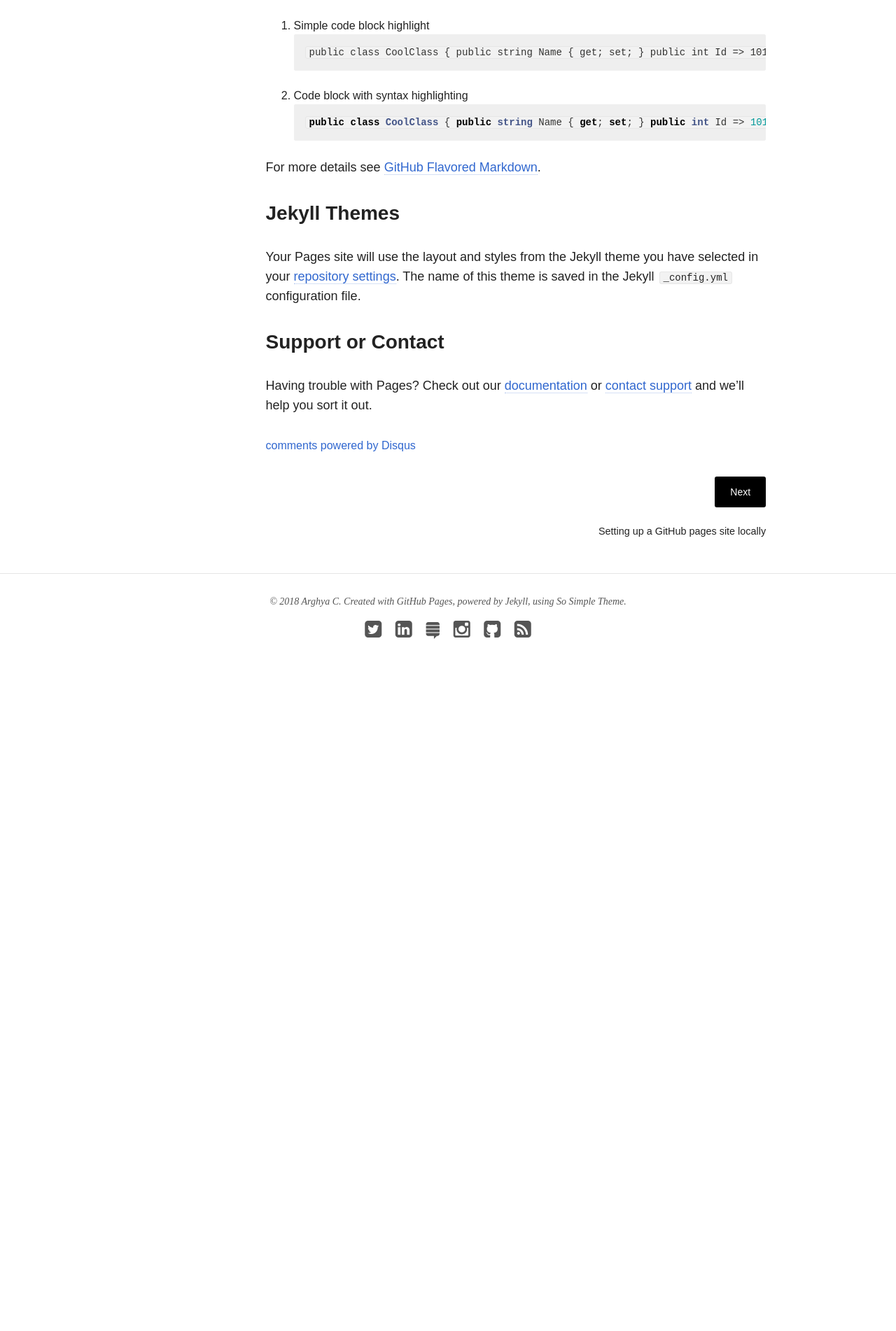
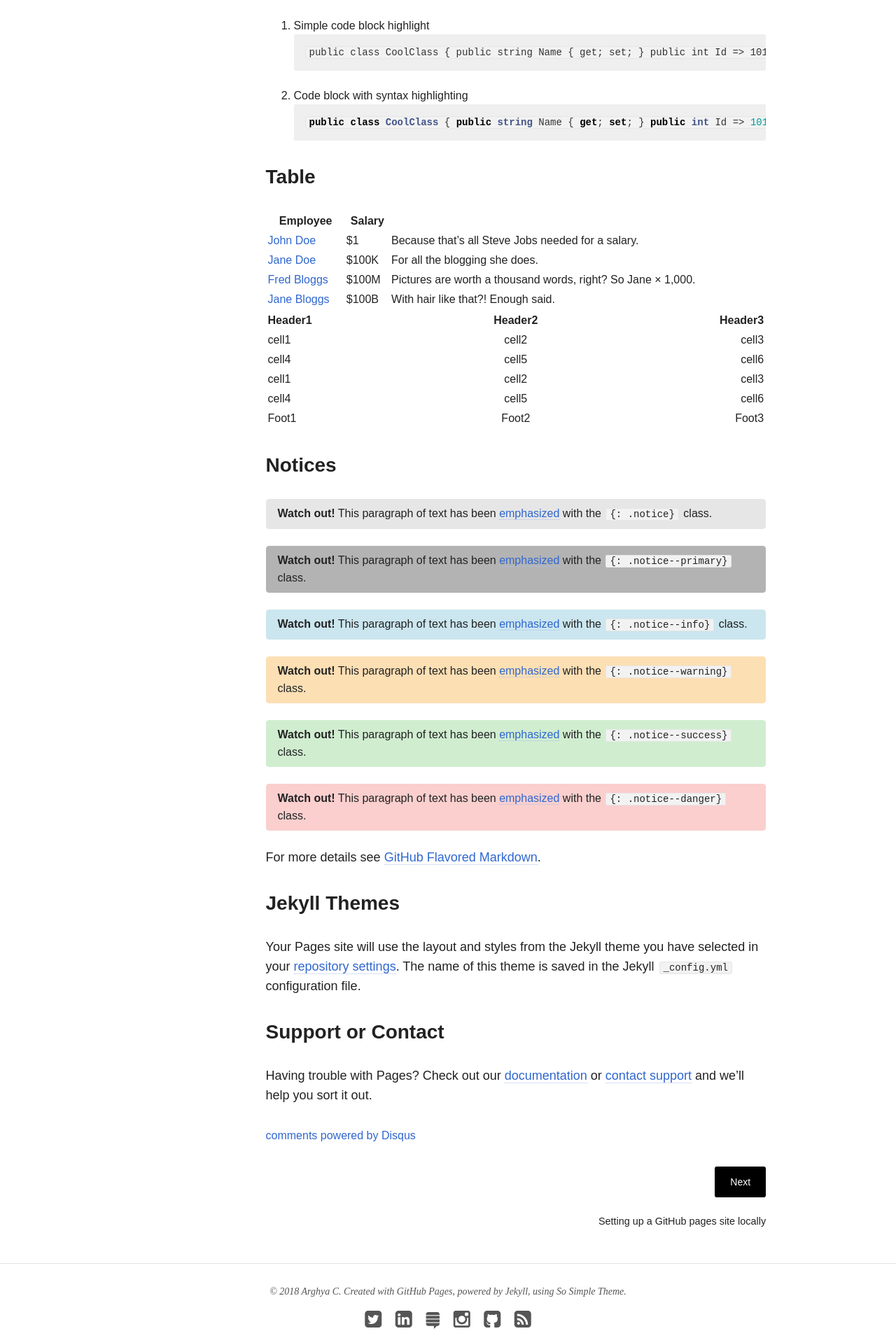
Before and after one commit to chakrabar/chakrabar.github.io, a Jekyll site: the page built from _posts/notes/2017-11-07-markdown-help.md, in a window 1280 px wide. Shown: the part 1706-3608 px from the top of the page at 70% size. Built offline with Jekyll 4.4.1, drawn with Linux system fonts in a browser that asks for light colours; nearby versions of some CDN libraries; comment, search, counter and statistics services are not loaded; before the commit the page ends 2717 px from its top, so only the background shows below that.

Commit message:
Adding different notices styles

````diff
--- a/_posts/notes/2017-11-07-markdown-help.md
+++ b/_posts/notes/2017-11-07-markdown-help.md
@@ -72,6 +72,47 @@ public class CoolClass
 }
 ```
 
+### Table
+
+
+| Employee         | Salary |                                                              |
+|------------------|--------|--------------------------------------------------------------|
+| [John Doe](#)    | $1     | Because that's all Steve Jobs needed for a salary.           |
+| [Jane Doe](#)    | $100K  | For all the blogging she does.                               |
+| [Fred Bloggs](#) | $100M  | Pictures are worth a thousand words, right? So Jane × 1,000. |
+| [Jane Bloggs](#) | $100B  | With hair like that?! Enough said.                           |
+
+
+| Header1 | Header2 | Header3 |
+|:--------|:-------:|--------:|
+| cell1   | cell2   | cell3   |
+| cell4   | cell5   | cell6   |
+|-----------------------------|
+| cell1   | cell2   | cell3   |
+| cell4   | cell5   | cell6   |
+|=============================|
+| Foot1   | Foot2   | Foot3   |
+
+### Notices
+
+**Watch out!** This paragraph of text has been [emphasized](#) with the `{: .notice}` class.
+{: .notice}
+
+**Watch out!** This paragraph of text has been [emphasized](#) with the `{: .notice--primary}` class.
+{: .notice--primary}
+
+**Watch out!** This paragraph of text has been [emphasized](#) with the `{: .notice--info}` class.
+{: .notice--info}
+
+**Watch out!** This paragraph of text has been [emphasized](#) with the `{: .notice--warning}` class.
+{: .notice--warning}
+
+**Watch out!** This paragraph of text has been [emphasized](#) with the `{: .notice--success}` class.
+{: .notice--success}
+
+**Watch out!** This paragraph of text has been [emphasized](#) with the `{: .notice--danger}` class.
+{: .notice--danger}
+
 For more details see [GitHub Flavored Markdown](https://guides.github.com/features/mastering-markdown/).
 
 ### Jekyll Themes
--- a/_sass/_notices.scss
+++ b/_sass/_notices.scss
@@ -4,8 +4,8 @@
 
 /*
    Default notice
-   ========================================================================== */
-
+   ==========================================================================
+ORIGINAL
 .notice {
   margin-top: 1.5em;
   padding: .5em 1em;
@@ -14,7 +14,7 @@
   background-color: lighten($black, 95);
   border: 1px solid lighten($black, 90);
   @include rounded(4px);
-}
+} */
 
 /*
    Browser upgrade notice
@@ -24,3 +24,51 @@
   padding: 10px;
   text-align: center;
 }
+
+/*Arghya from https://github.com/mmistakes/so-simple-theme/blob/master/_sass/so-simple/_notices.scss */
+
+@mixin notice($notice-color) {
+  margin-top: 1.5em;
+  padding: .5em 1em;
+  text-indent: 0;
+  @include font-size(16);
+  background-color: $notice-color;
+  border: 1px solid $notice-color;
+  @include rounded(4px);
+}
+
+/* Default notice */
+
+.notice {
+  @include notice(#e6e6e6);
+}
+
+/* Primary notice */
+
+.notice--primary {
+  @include notice(#b3b3b3);
+}
+
+/* Info notice */
+
+.notice--info {
+  @include notice(#cbe6ef);
+}
+
+/* Warning notice */
+
+.notice--warning {
+  @include notice(#fddfb4);
+}
+
+/* Success notice */
+
+.notice--success {
+  @include notice(#d0edd0);
+}
+
+/* Danger notice */
+
+.notice--danger {
+  @include notice(#facfce);
+}
````
